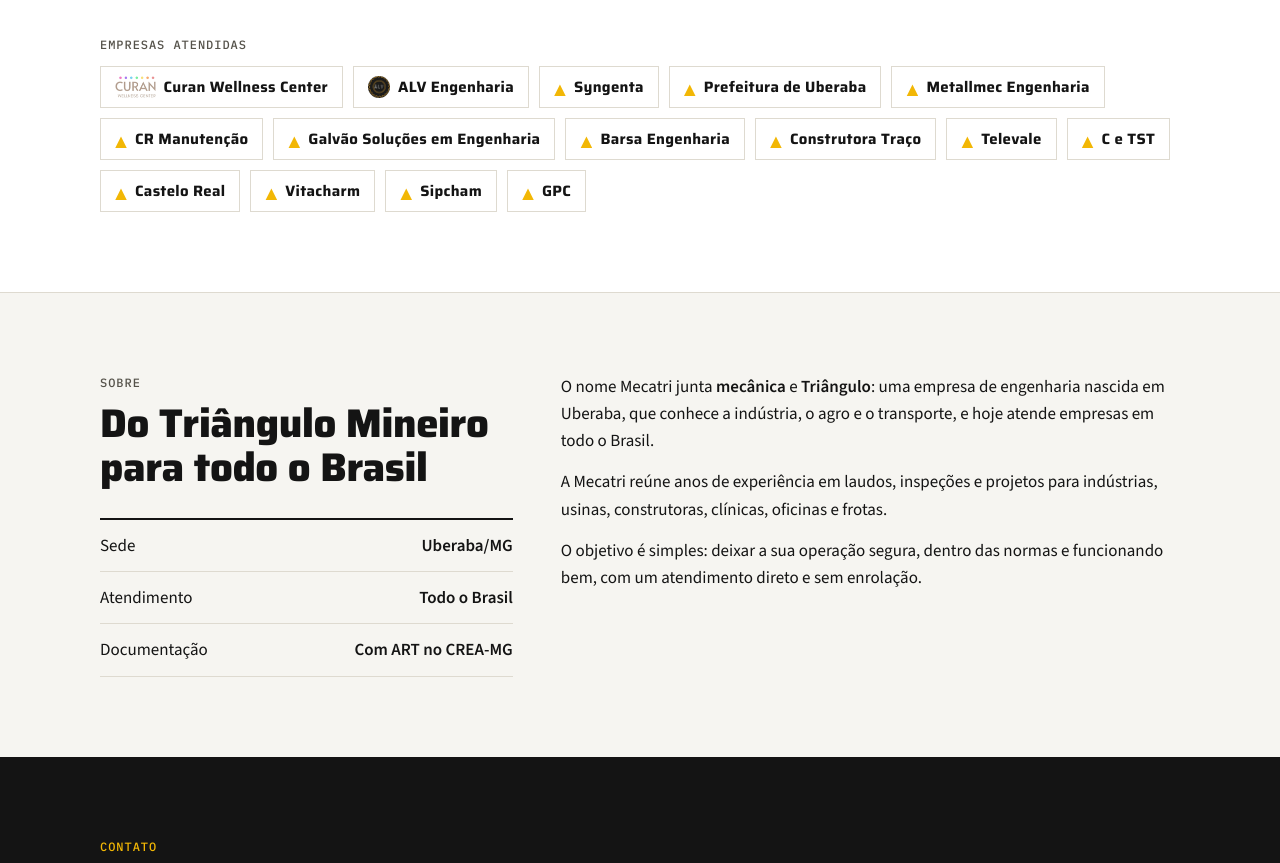
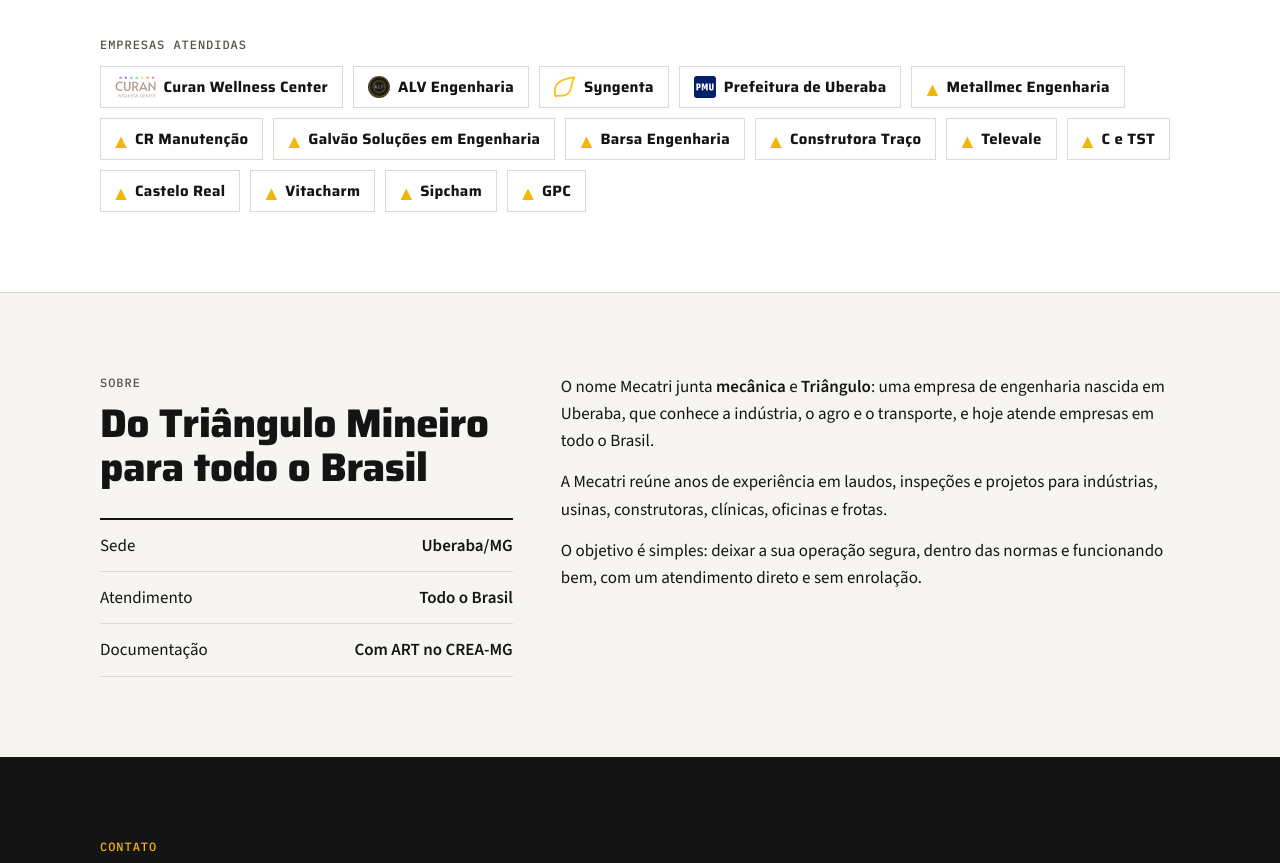
Before and after one commit to pedroant1996/mecatri-site, a plain HTML site: page index.html in a window 1280 px wide. Shown: the part 4336-5199 px from the top of the page. Drawn offline with nearby package versions, Linux system fonts and the light colour scheme.

Commit message:
Logos da Syngenta e da Prefeitura de Uberaba nos clientes
Co-Authored-By: Claude Opus 5.5 <noreply@anthropic.com>
Claude-Session: https://claude.ai/code/session_01Ku1v542mefoHny6pczxXeF

```diff
--- a/index.html
+++ b/index.html
@@ -472,7 +472,7 @@ footer .wrap{display:flex;flex-wrap:wrap;justify-content:space-between;gap:12px;
       <div class="clients">
         <p class="tag">Empresas atendidas</p>
         <ul>
-          <li class="logo"><img src="/img/cliente-curan.png" alt="" width="41" height="22">Curan Wellness Center</li><li class="logo"><img class="round" src="/img/cliente-alv.png" alt="" width="22" height="22">ALV Engenharia</li><li>Syngenta</li><li>Prefeitura de Uberaba</li><li>Metallmec Engenharia</li><li>CR Manutenção</li><li>Galvão Soluções em Engenharia</li><li>Barsa Engenharia</li><li>Construtora Traço</li><li>Televale</li><li>C e TST</li><li>Castelo Real</li><li>Vitacharm</li><li>Sipcham</li><li>GPC</li>
+          <li class="logo"><img src="/img/cliente-curan.png" alt="" width="41" height="22">Curan Wellness Center</li><li class="logo"><img class="round" src="/img/cliente-alv.png" alt="" width="22" height="22">ALV Engenharia</li><li class="logo"><img src="/img/cliente-syngenta.png" alt="" width="22" height="22">Syngenta</li><li class="logo"><img src="/img/cliente-prefeitura-uberaba.png" alt="" width="22" height="22">Prefeitura de Uberaba</li><li>Metallmec Engenharia</li><li>CR Manutenção</li><li>Galvão Soluções em Engenharia</li><li>Barsa Engenharia</li><li>Construtora Traço</li><li>Televale</li><li>C e TST</li><li>Castelo Real</li><li>Vitacharm</li><li>Sipcham</li><li>GPC</li>
         </ul>
       </div>
     </div>
```
Also changed, not shown: img/cliente-prefeitura-uberaba.png (added), img/cliente-syngenta.png (added).
